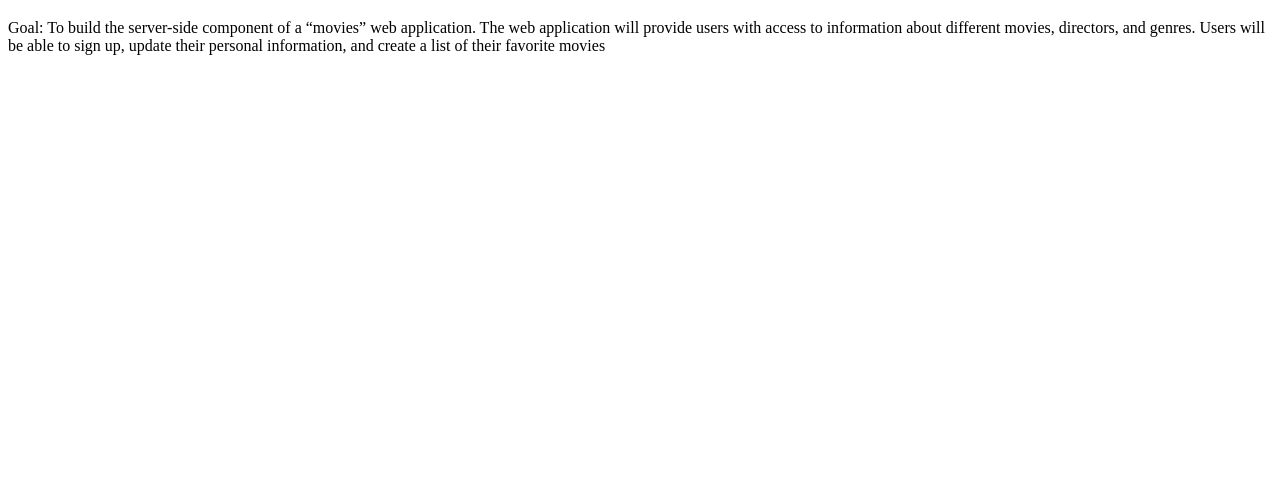
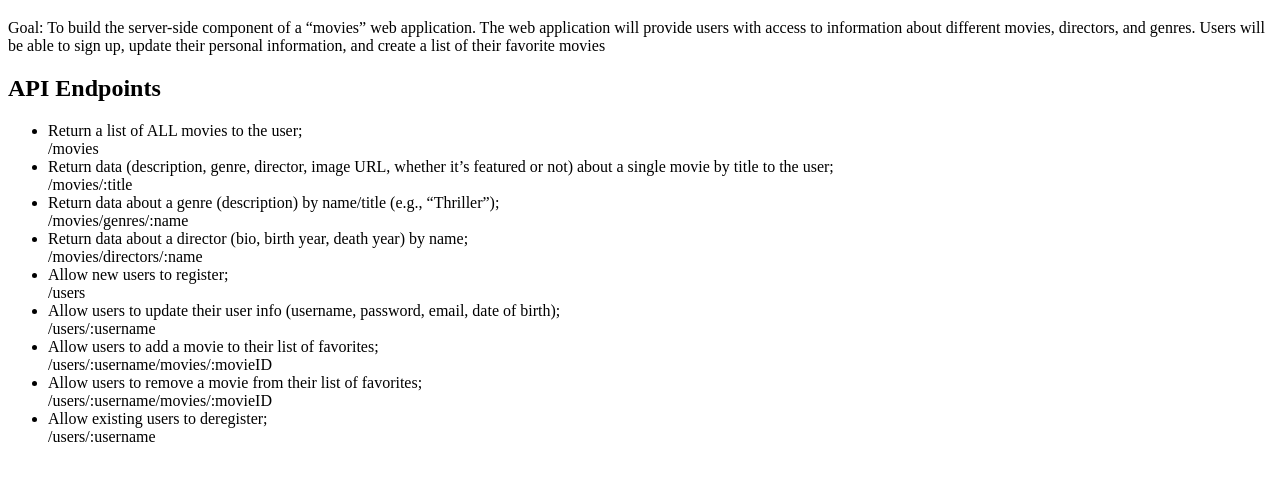
Before and after one commit to bobs83/movie_api, a website: page public/documentation.html in a window 1280 px wide. Shown: the part 61-542 px from the top of the page. Drawn offline with Linux system fonts and the light colour scheme.

Commit message:
Part 1. 1  Documentation of Endpoints
Write a list of URL endpoints and request methods that correlate with each of the operations from a bulleted list.

```diff
--- a/public/documentation.html
+++ b/public/documentation.html
@@ -15,5 +15,49 @@
       update their personal information, and create a list of their favorite
       movies
     </p>
+
+    <h2>API Endpoints</h2>
+    <ul>
+      <li>
+        Return a list of ALL movies to the user; <br />
+        /movies
+      </li>
+      <li>
+        Return data (description, genre, director, image URL, whether it’s
+        featured or not) about a single movie by title to the user; <br />
+        /movies/:title
+      </li>
+      <li>
+        Return data about a genre (description) by name/title (e.g.,
+        “Thriller”); <br />
+        /movies/genres/:name
+      </li>
+      <li>
+        Return data about a director (bio, birth year, death year) by name;
+        <br />
+        /movies/directors/:name
+      </li>
+      <li>
+        Allow new users to register; <br />
+        /users
+      </li>
+      <li>
+        Allow users to update their user info (username, password, email, date
+        of birth); <br />
+        /users/:username
+      </li>
+      <li>
+        Allow users to add a movie to their list of favorites; <br />
+        /users/:username/movies/:movieID
+      </li>
+      <li>
+        Allow users to remove a movie from their list of favorites; <br />
+        /users/:username/movies/:movieID
+      </li>
+      <li>
+        Allow existing users to deregister; <br />
+        /users/:username
+      </li>
+    </ul>
   </body>
 </html>
```
